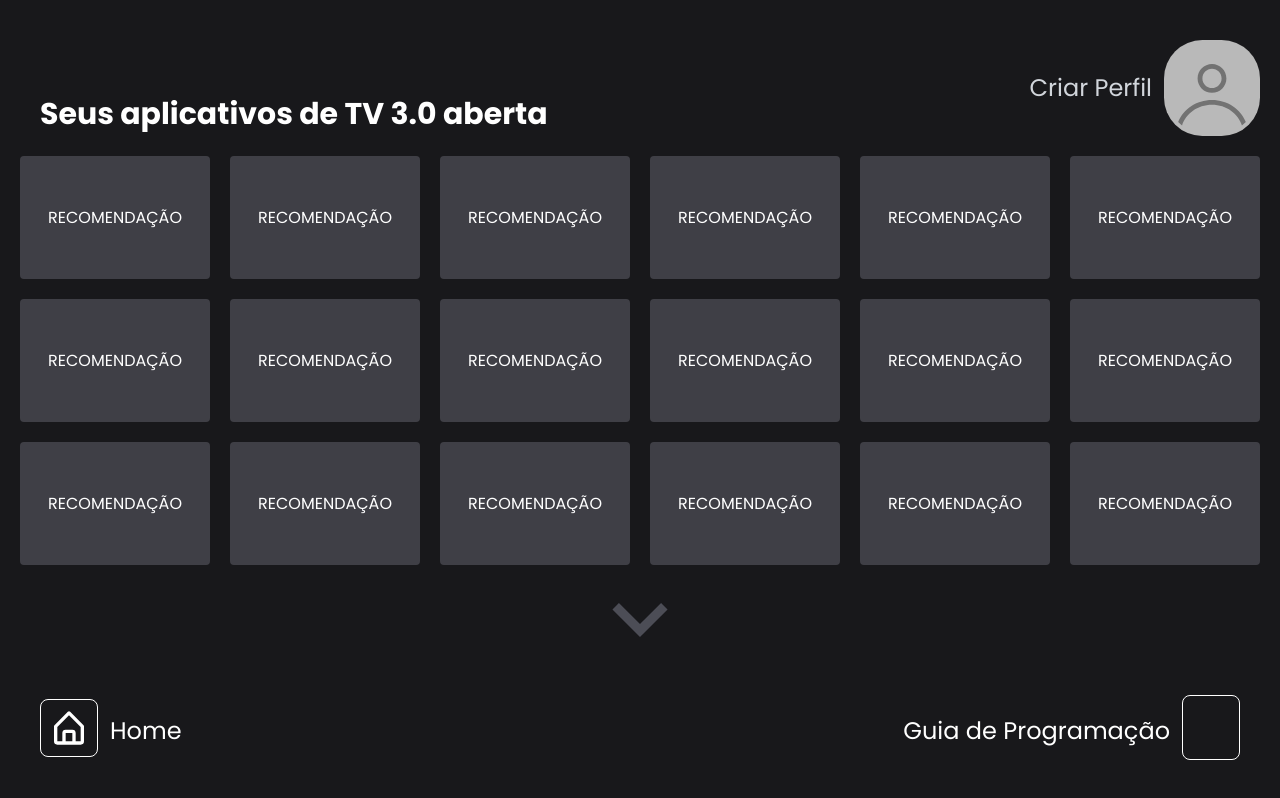
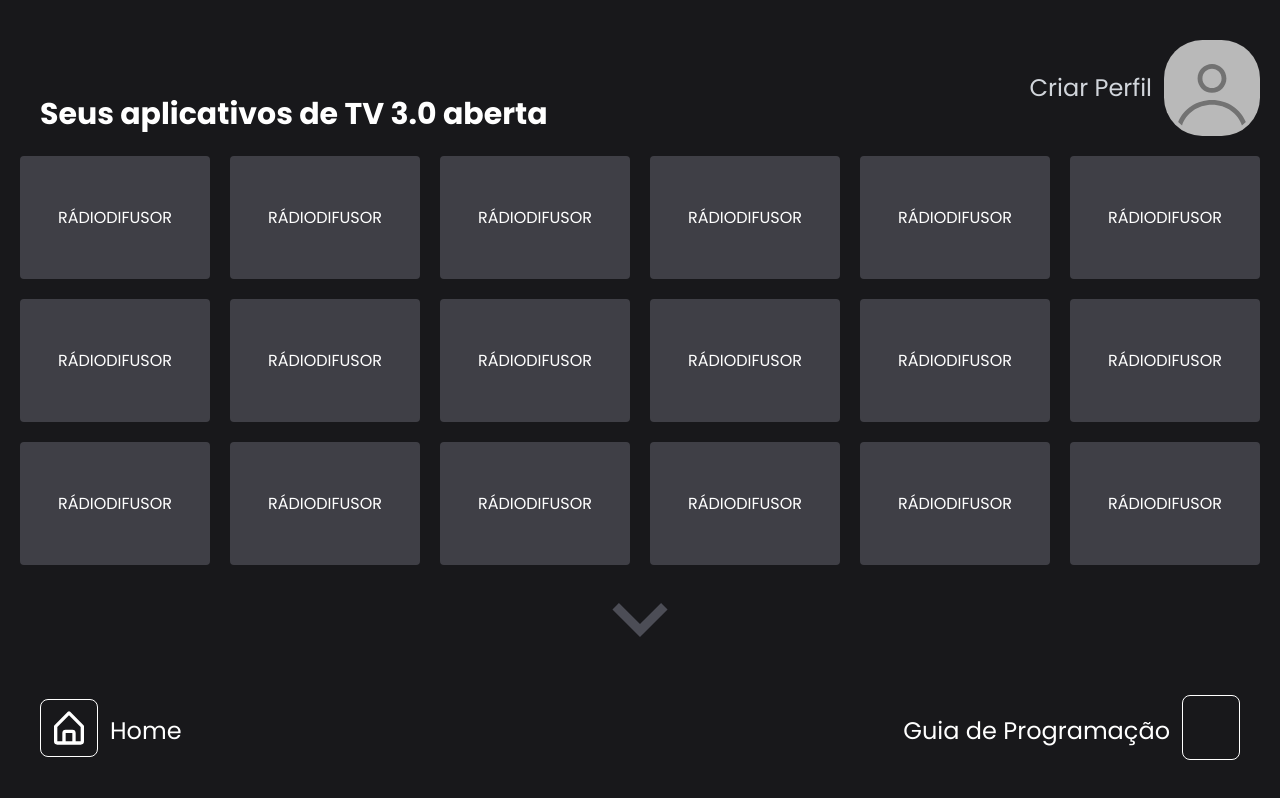
Before and after one commit to pvborgesz/tv-ui, a React (Vite) app: page /appCatUI in a window 1280 px wide. Built offline with nearby package versions, Linux system fonts and the light colour scheme; some icons are missing.

Commit message:
Correção Pontual

```diff
--- a/src/pages/AppCatUI.jsx
+++ b/src/pages/AppCatUI.jsx
@@ -23,24 +23,24 @@ export default function AppCatUI() {
         <div className="flex flex-col justify-center items-center h-full w-full items-end">
 
           <div className="bg-zinc-900 grid grid-rows-3 grid-cols-6 text-white gap-5 w-full h-4/5 pl-5 pr-5">
-            <div className="flex justify-center items-center bg-zinc-700 rounded"><h1 className="text-1xl">RECOMENDAÇÃO</h1></div>
-            <div className="flex justify-center items-center bg-zinc-700 rounded"><h1 className="text-1xl">RECOMENDAÇÃO</h1></div>
-            <div className="flex justify-center items-center bg-zinc-700 rounded"><h1 className="text-1xl">RECOMENDAÇÃO</h1></div>
-            <div className="flex justify-center items-center bg-zinc-700 rounded"><h1 className="text-1xl">RECOMENDAÇÃO</h1></div>
-            <div className="flex justify-center items-center bg-zinc-700 rounded"><h1 className="text-1xl">RECOMENDAÇÃO</h1></div>
-            <div className="flex justify-center items-center bg-zinc-700 rounded"><h1 className="text-1xl">RECOMENDAÇÃO</h1></div>
-            <div className="flex justify-center items-center bg-zinc-700 rounded"><h1 className="text-1xl">RECOMENDAÇÃO</h1></div>
-            <div className="flex justify-center items-center bg-zinc-700 rounded"><h1 className="text-1xl">RECOMENDAÇÃO</h1></div>
-            <div className="flex justify-center items-center bg-zinc-700 rounded"><h1 className="text-1xl">RECOMENDAÇÃO</h1></div>
-            <div className="flex justify-center items-center bg-zinc-700 rounded"><h1 className="text-1xl">RECOMENDAÇÃO</h1></div>
-            <div className="flex justify-center items-center bg-zinc-700 rounded"><h1 className="text-1xl">RECOMENDAÇÃO</h1></div>
-            <div className="flex justify-center items-center bg-zinc-700 rounded"><h1 className="text-1xl">RECOMENDAÇÃO</h1></div>
-            <div className="flex justify-center items-center bg-zinc-700 rounded"><h1 className="text-1xl">RECOMENDAÇÃO</h1></div>
-            <div className="flex justify-center items-center bg-zinc-700 rounded"><h1 className="text-1xl">RECOMENDAÇÃO</h1></div>
-            <div className="flex justify-center items-center bg-zinc-700 rounded"><h1 className="text-1xl">RECOMENDAÇÃO</h1></div>
-            <div className="flex justify-center items-center bg-zinc-700 rounded"><h1 className="text-1xl">RECOMENDAÇÃO</h1></div>
-            <div className="flex justify-center items-center bg-zinc-700 rounded"><h1 className="text-1xl">RECOMENDAÇÃO</h1></div>
-            <div className="flex justify-center items-center bg-zinc-700 rounded"><h1 className="text-1xl">RECOMENDAÇÃO</h1></div>
+            <div className="flex justify-center items-center bg-zinc-700 rounded"><h1 className="text-1xl">RÁDIODIFUSOR</h1></div>
+            <div className="flex justify-center items-center bg-zinc-700 rounded"><h1 className="text-1xl">RÁDIODIFUSOR</h1></div>
+            <div className="flex justify-center items-center bg-zinc-700 rounded"><h1 className="text-1xl">RÁDIODIFUSOR</h1></div>
+            <div className="flex justify-center items-center bg-zinc-700 rounded"><h1 className="text-1xl">RÁDIODIFUSOR</h1></div>
+            <div className="flex justify-center items-center bg-zinc-700 rounded"><h1 className="text-1xl">RÁDIODIFUSOR</h1></div>
+            <div className="flex justify-center items-center bg-zinc-700 rounded"><h1 className="text-1xl">RÁDIODIFUSOR</h1></div>
+            <div className="flex justify-center items-center bg-zinc-700 rounded"><h1 className="text-1xl">RÁDIODIFUSOR</h1></div>
+            <div className="flex justify-center items-center bg-zinc-700 rounded"><h1 className="text-1xl">RÁDIODIFUSOR</h1></div>
+            <div className="flex justify-center items-center bg-zinc-700 rounded"><h1 className="text-1xl">RÁDIODIFUSOR</h1></div>
+            <div className="flex justify-center items-center bg-zinc-700 rounded"><h1 className="text-1xl">RÁDIODIFUSOR</h1></div>
+            <div className="flex justify-center items-center bg-zinc-700 rounded"><h1 className="text-1xl">RÁDIODIFUSOR</h1></div>
+            <div className="flex justify-center items-center bg-zinc-700 rounded"><h1 className="text-1xl">RÁDIODIFUSOR</h1></div>
+            <div className="flex justify-center items-center bg-zinc-700 rounded"><h1 className="text-1xl">RÁDIODIFUSOR</h1></div>
+            <div className="flex justify-center items-center bg-zinc-700 rounded"><h1 className="text-1xl">RÁDIODIFUSOR</h1></div>
+            <div className="flex justify-center items-center bg-zinc-700 rounded"><h1 className="text-1xl">RÁDIODIFUSOR</h1></div>
+            <div className="flex justify-center items-center bg-zinc-700 rounded"><h1 className="text-1xl">RÁDIODIFUSOR</h1></div>
+            <div className="flex justify-center items-center bg-zinc-700 rounded"><h1 className="text-1xl">RÁDIODIFUSOR</h1></div>
+            <div className="flex justify-center items-center bg-zinc-700 rounded"><h1 className="text-1xl">RÁDIODIFUSOR</h1></div>
           </div>
 
           <img src={ChevronDownIcon} />
```
